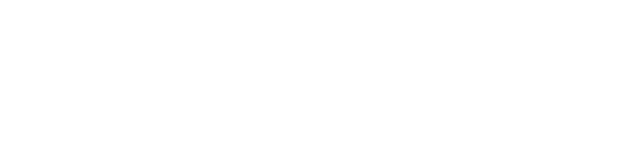
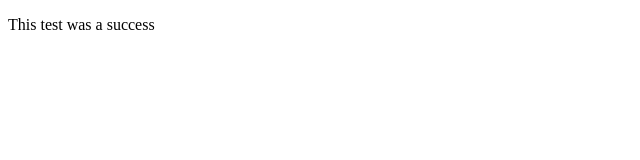
Before and after one commit to jacksontseng/gittestcssi, a plain HTML site: page index.html in a window 1280 px wide. Shown: the whole page, without its empty margins (0-640 px from the left). Drawn offline with Linux system fonts and the light colour scheme.

Commit message:
paragraph

```diff
--- a/index.html
+++ b/index.html
@@ -5,6 +5,6 @@
     <title></title>
   </head>
   <body>
-
+<p>This test was a success</p>
   </body>
 </html>
```
